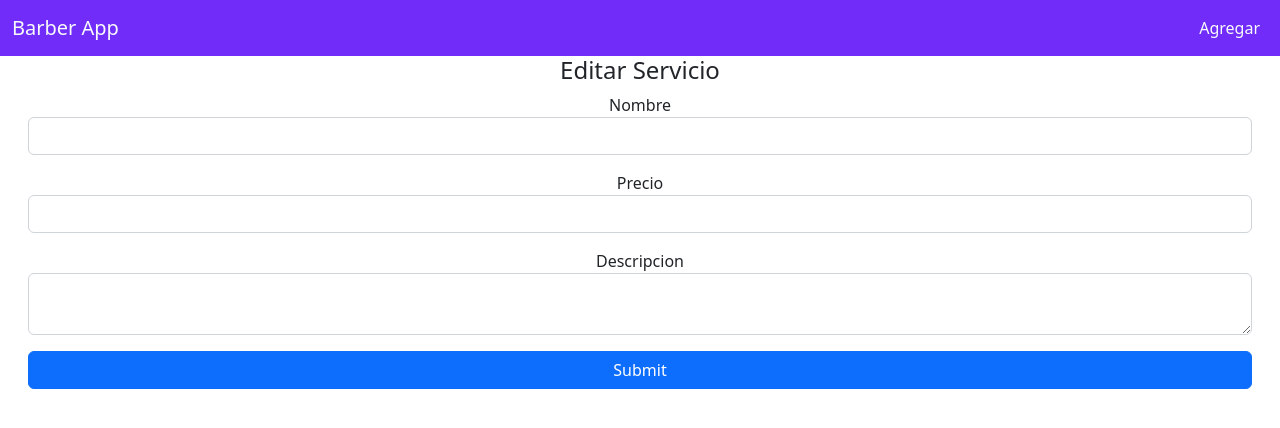
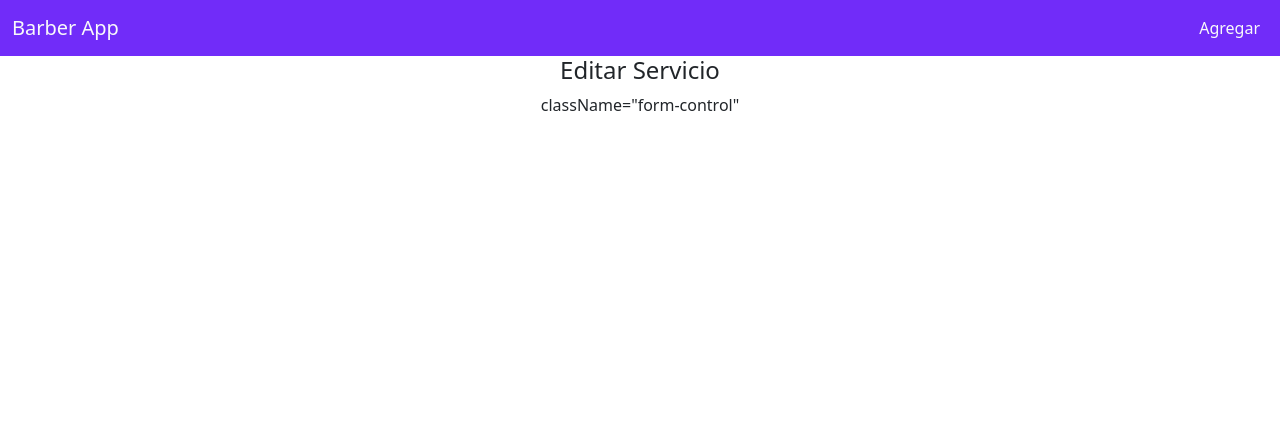
Before and after one commit to lazalajochy/administrator, a React (Create React App) app: page /editService/1 in a window 1280 px wide. Shown: the top 428 px of the page. Built offline with nearby package versions, Linux system fonts and the light colour scheme; no server answers.

Commit message:
get the services

```diff
--- a/src/componets/EditService.js
+++ b/src/componets/EditService.js
@@ -1,67 +1,12 @@
-import React, { useEffect, useState } from "react";
-import {useParams, useNavigate} from "react-router-dom"
-import axios from "axios";
+
 
 const EditService  = () => {
-    const navigate  = useNavigate()
-    const {id} = useParams()
-    const [serviceName, setServiceName] = useState(''),
-          [servicePrice, setServicePrice] = useState(''),
-          [serviceDescription, setServiceDescription] = useState('')
-
-    useEffect(() => {
-        getService()
-    },[])
-
-    const getService = async() => {
-        const res = await axios.get(`https://barberbackend-production.up.railway.app/getService/${id}`)
-        setServiceName(res.data[0].serviceName);
-        setServicePrice(res.data[0].servicePrice);
-        setServiceDescription(res.data[0].serviceDescription)
-    }
-    const updateService = async (e) => {
-        e.preventDefault();
-        await axios.put(`https://barberbackend-production.up.railway.app/editService/${id}`, {
-            serviceName:serviceName,
-            servicePrice: servicePrice,
-            serviceDescription: serviceDescription
-        })
-        navigate('/')
-    }
 
     return(
         <div className="edit-Form-container col-md-12">
             <h4>Editar Servicio</h4>
-            <form onSubmit={updateService}>
-                <div className="mb-3 row">
-                    <label>Nombre</label>
-                    <input
-                    value={serviceName}
-                    onChange={(e) => setServiceName(e.target.value)}
-                    className="form-control"
-                    />
-                </div>
-                <div className="mb-3 row">
-                    <label>Precio</label>
-                    <input
-                    value={servicePrice}
-                    onChange={(e) => setServicePrice(e.target.value)}
-                    type="number"
-                    className="form-control"
-                    />
-                </div>
-                <div className="mb-3 row">
-                    <label>Descripcion</label>
-                    <textarea
-                    value={serviceDescription}
-                    onChange={(e) => setServiceDescription(e.target.value)}
-                    className="form-control"
-                    />
-                </div>
-                <div className='mb-3 row'>
-                    <button type='submit' className='btn btn-primary' >Submit</button>
-                </div>
-            </form>
+             className="form-control"
+
         </div>
     )
 }
```
